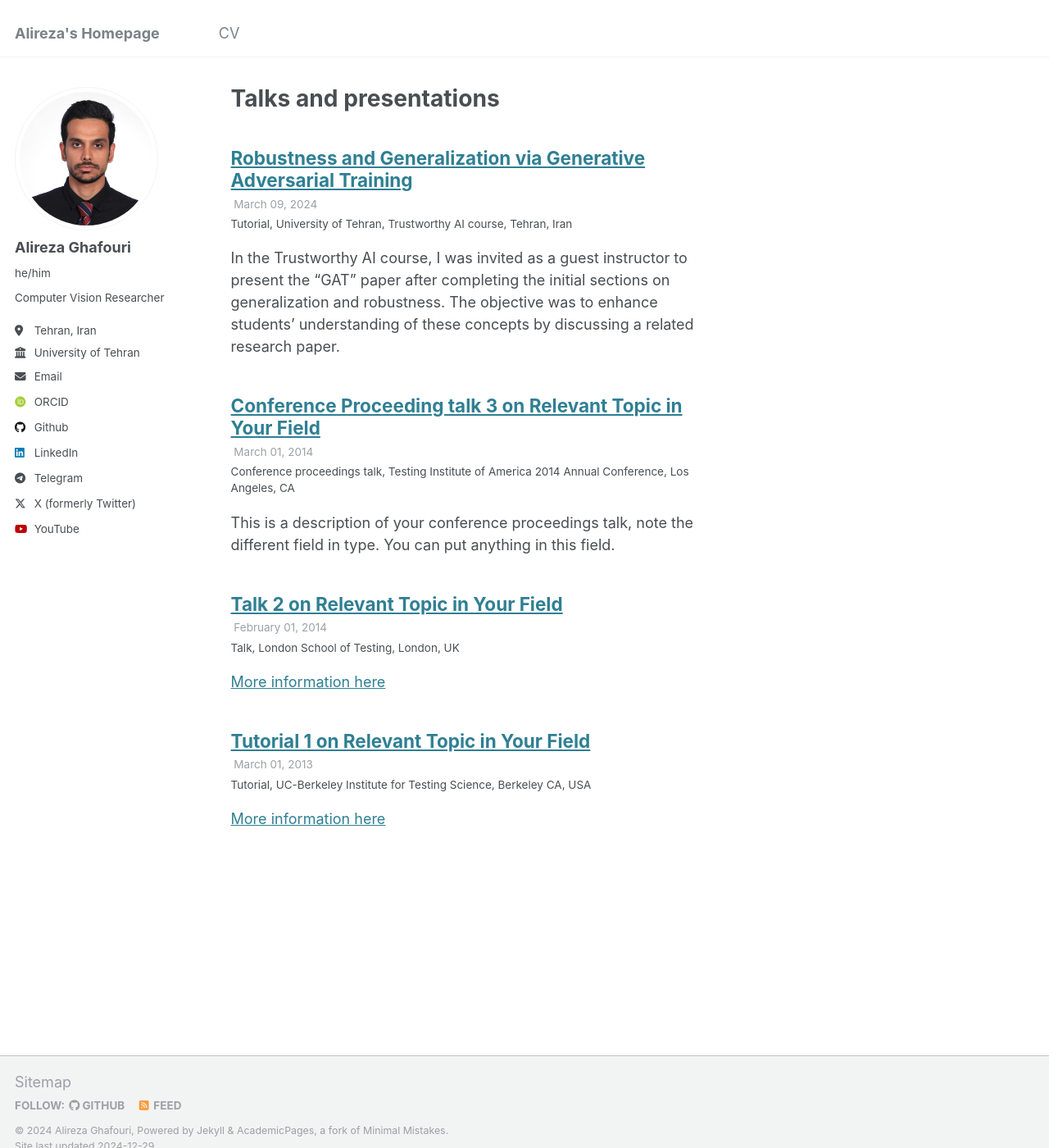
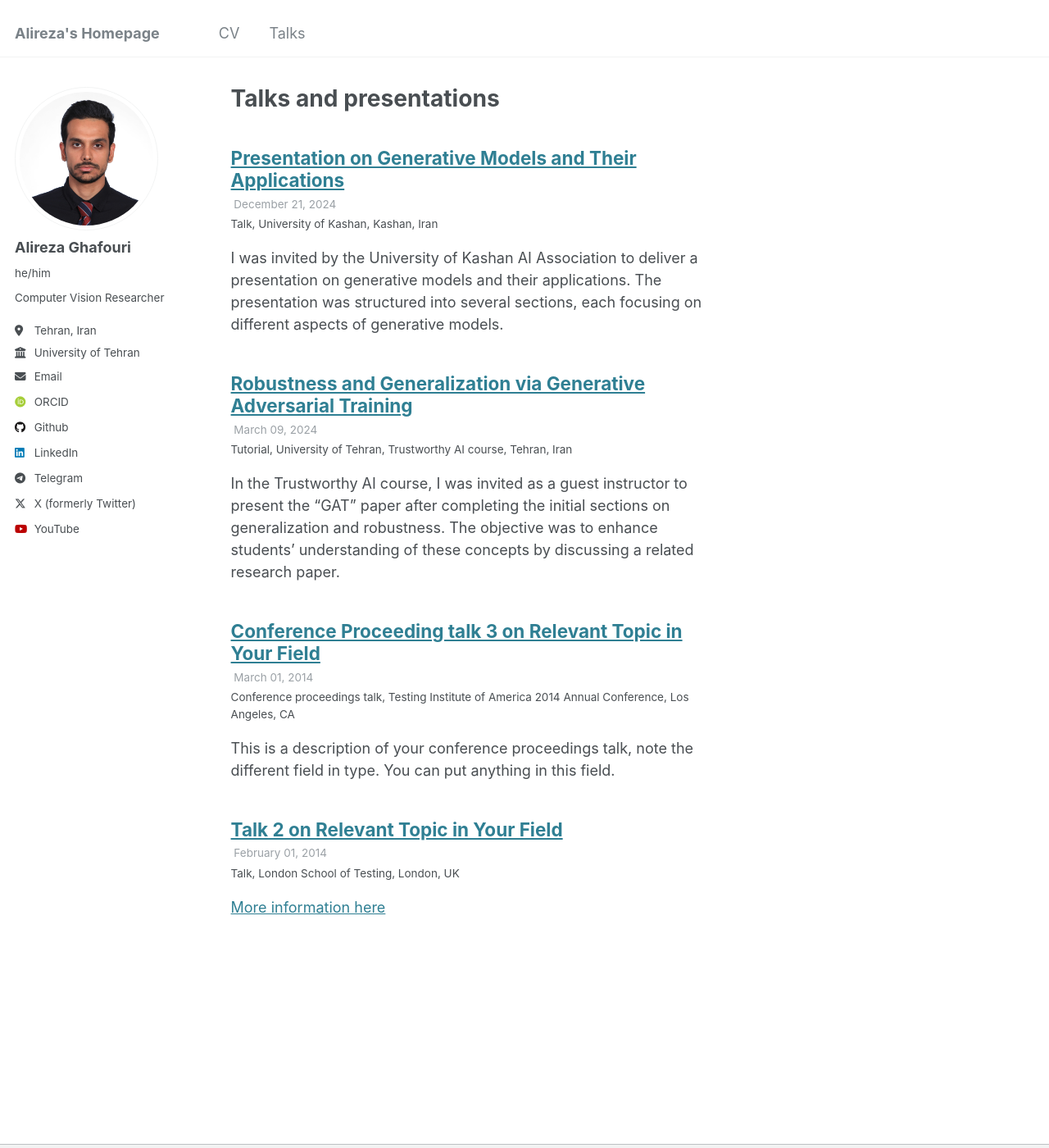
Before and after one commit to Alireza-Ghafouri/Alireza-Ghafouri.github.io, a Jekyll site: the page built from _pages/talks.html, in a window 1280 px wide and 1400 px high. Shown: the whole window at 82% size. Built offline with Jekyll 4.4.1, drawn with Linux system fonts in a browser that asks for light colours; some web fonts are replaced.

Commit message:
add GMA talk

```diff
--- a/_data/navigation.yml
+++ b/_data/navigation.yml
@@ -13,8 +13,8 @@ main:
   # - title: "Publications"
   #   url: /publications/
 
-  # - title: "Talks"
-  #   url: /talks/
+  - title: "Talks"
+    url: /talks/
 
   # - title: "Teaching"
   #   url: /teaching/
--- a/_talks/2013-03-01-tutorial-1.md
+++ /dev/null
@@ -1,13 +0,0 @@
----
-title: "Tutorial 1 on Relevant Topic in Your Field"
-collection: talks
-type: "Tutorial"
-permalink: /talks/2013-03-01-tutorial-1
-venue: "UC-Berkeley Institute for Testing Science"
-date: 2013-03-01
-location: "Berkeley CA, USA"
----
-
-[More information here](http://exampleurl.com)
-
-This is a description of your tutorial, note the different field in type. This is a markdown files that can be all markdown-ified like any other post. Yay markdown!
--- /dev/null
+++ b/_talks/2024-12-21-GMA.md
@@ -0,0 +1,35 @@
+---
+title: "Presentation on Generative Models and Their Applications"
+collection: talks
+type: "Talk" #Tutorial
+permalink: /talks/2024-12-21-GMA
+venue: "University of Kashan"
+date: 2024-12-21
+location: "Kashan, Iran"
+---
+I was invited by the University of Kashan AI Association to deliver a presentation on generative models and their applications. The presentation was structured into several sections, each focusing on different aspects of generative models.
+
+- **Introduction to Generative Models:**
+    - Discussed what generative models are and their relationship to AI.
+    - Explained the difference between generative models and discriminative models.
+    - Provided an overview of how generative models work.
+
+- **Types of Generative Models:**
+    - Introduced different types of generative models.
+    - Focused on three common types: VAEs (Variational Autoencoders), GANs (Generative Adversarial Networks), and Diffusion models.
+    - Examined and compared the strengths and weaknesses of each type.
+
+- **Applications in Various Domains:**
+    - Reviewed applications of generative models in Computer Vision, Natural Language Processing, and multi-modal settings.
+    - Introduced notable models and papers for each application.
+
+- **Interactive Examples and Discussion:**
+    - Demonstrated customized examples of outputs from famous generative models.
+    - Discussed the outputs in terms of their details, strengths, and weaknesses.
+    - Concluded with a discussion on ethical challenges in AI and generative models.
+
+
+**Links:**
+
+- [Presentation Slides](https://docs.google.com/presentation/d/17OLZIFYBAkP9_M1ldY5JvUw-7c8wrY2VI06Kdv8uY9w/edit?usp=sharing)
+- [LinkedIn Post](https://www.linkedin.com/posts/ali-iranpour-854b41320_seminar-on-generative-models-and-their-ugcPost-7278312147934236672-WUge?utm_source=share&utm_medium=member_desktop)
```
